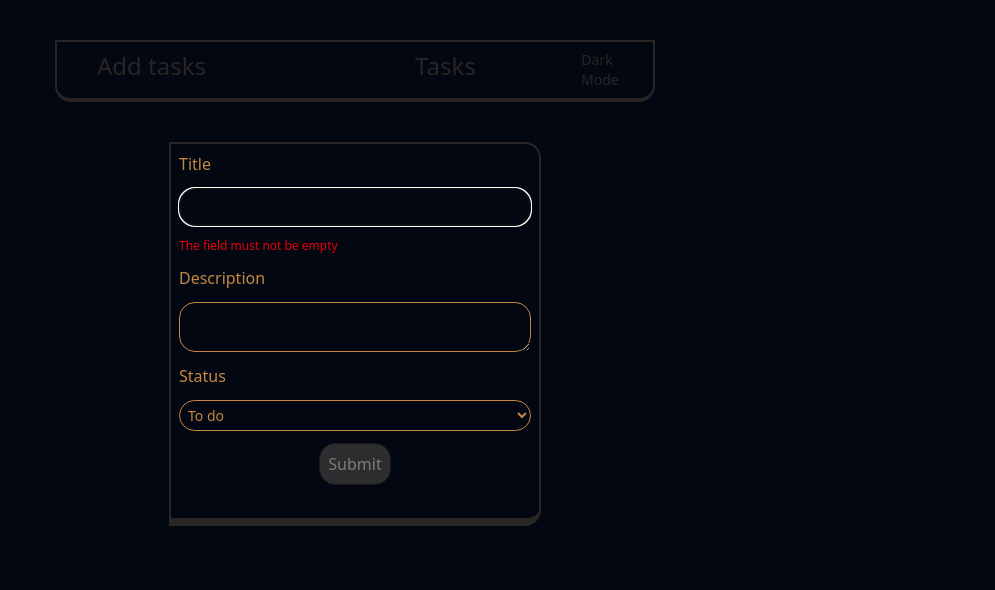
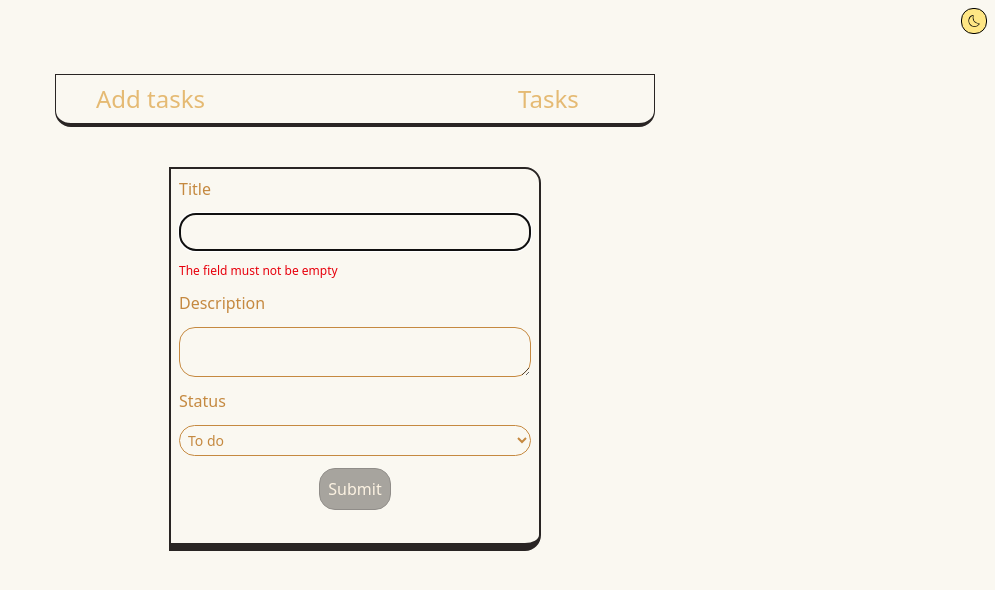
Before and after one commit to Orsouene/ex-react-task-manager, a React (Vite) app: page /addtasks in a window 1280 px wide. Shown: the top 590 px of the page, without its empty margins (285-1280 px from the left). Built offline with nearby package versions, Linux system fonts and the light colour scheme; no server answers.

Commit message:
Aggiornamenti dark mode

```diff
--- a/src/Components/Modal.jsx
+++ b/src/Components/Modal.jsx
@@ -1,19 +1,21 @@
 import React from 'react'
+import { useTheme } from '../Context/ThemeContext';
 import ReactDOM  from 'react-dom';
 function Modal({ content, title , show, onClose, onConfirm, confirmText = "Confirm" }) {
 
-
+const { isDarkMode, toggleDarkMode } = useTheme();
 
   return (
 <>
 {ReactDOM.createPortal(
   <div className='bg-stone-800 w-[100%] h-[100vh] fixed top-0 pt-100   flex justify-center items-center  opacity-95 flex-col'>
-    <section className='border border-stone-900 bg-[#FAF8F1] text-[#C58940] p-5 rounded-2xl '>
+    <section className={` ${isDarkMode ? ` border-2 border-[#E5BA73]   justify-between mt-10 rounded-b-2xl px-10 border-b-4 m-auto  py-2  text-[#E5BA73]
+                    font-bold hover:border-[#E5BA73] transition-colors duration-1200` : ` border - 2 border-stone-800   justify-between mt-10 rounded-b-2xl px-10 border-b-4 m-auto py-2 bg-amber-50 text-[#E5BA73] hover:border-[#E5BA73] transition-colors duration-1200 `} `}>
             <div className='flex justify-center '>{content}</div>
             <div className='flex justify-center '>{title}</div>
             <div className='  p-1 flex gap-1  justify-center'>
-        <button className='  w-fit m-auto  border  border-stone-800  p-2 rounded-2xl border-b-4 border-l-2 cursor-pointer hover:bg-[#E5BA73] hover:text-white hover:border-[#E5BA73] active:border-b-1 active:border-l-1 disabled:opacity-50 disabled:border-b-1 disabled:border-l-1 disabled:not-hover:bg-orange-50 disabled:not-hover:text-orange-300 disabled:cursor-not-allowed transition-colors duration-500' onClick={onConfirm}>{confirmText}</button>
-                <button className='  w-fit m-auto  border  border-stone-800  p-2 rounded-2xl border-b-4 border-l-2 cursor-pointer hover:bg-[#E5BA73] hover:text-white hover:border-[#E5BA73] active:border-b-1 active:border-l-1 disabled:opacity-50 disabled:border-b-1 disabled:border-l-1 disabled:not-hover:bg-orange-50 disabled:not-hover:text-orange-300 disabled:cursor-not-allowed transition-colors duration-500'  onClick={onClose}>Close</button>
+        <button className={`${isDarkMode?  `w-fit m-auto  border    p-2 rounded-2xl border-b-4 border-l-2 cursor-pointer hover:bg-amber-50 hover:text-[#E5BA73] border-[#E5BA73] active:border-b-1 active:border-l-1 disabled:opacity-50 disabled:border-b-1 disabled:border-l-1 disabled:not-hover:bg-orange-50 disabled:not-hover:text-orange-300 disabled:cursor-not-allowed transition-colors duration-500 `: `  w-fit m-auto  border  border-stone-800  p-2 rounded-2xl border-b-4 border-l-2 cursor-pointer hover:bg-amber-50 hover:text-[#E5BA73] hover:border-[#E5BA73] active:border-b-1 active:border-l-1 disabled:opacity-50 disabled:border-b-1 disabled:border-l-1 disabled:not-hover:bg-orange-50 disabled:not-hover:text-orange-300 disabled:cursor-not-allowed transition-colors duration-500`}`}  onClick={onConfirm}>{confirmText}</button>
+        <button className={`${isDarkMode ? ` w-fit m-auto  border    p-2 rounded-2xl border-b-4 border-l-2 cursor-pointer hover:bg-amber-50 hover:text-[#E5BA73] border-[#E5BA73] active:border-b-1 active:border-l-1 disabled:opacity-50 disabled:border-b-1 disabled:border-l-1 disabled:not-hover:bg-orange-50 disabled:not-hover:text-orange-300 disabled:cursor-not-allowed transition-colors duration-500` : ` w-fit m-auto  border  border-stone-800  p-2 rounded-2xl border-b-4 border-l-2 cursor-pointer hover:bg-amber-50 hover:text-[#E5BA73] hover:border-[#E5BA73] active:border-b-1 active:border-l-1 disabled:opacity-50 disabled:border-b-1 disabled:border-l-1 disabled:not-hover:bg-orange-50 disabled:not-hover:text-orange-300 disabled:cursor-not-allowed transition-colors duration-500`}`}  onClick={onClose}>Close</button>
             </div>
                 </section>
 
--- a/src/Components/Navigation.jsx
+++ b/src/Components/Navigation.jsx
@@ -1,5 +1,6 @@
 import React from 'react'
-import { FaDove } from 'react-icons/fa'
+import { CiDark } from "react-icons/ci";
+import { CiLight } from "react-icons/ci";
 import { NavLink } from 'react-router-dom'
 import { useTheme } from '../Context/ThemeContext';
 function Navigation() {
@@ -7,16 +8,23 @@ function Navigation() {
     return (
         <>
         <section className='mx-2'>
-               <div className='border-2 border-stone-800 max-w-[600px]  justify-between mt-10 rounded-b-2xl px-10 border-b-4 m-auto flex gap-3 py-2 hover:bg-amber-50 text-stone-800 hover:border-[#E5BA73] transition-colors duration-1200 '>
+             <div className='flex justify-end mt-2'>
+                <button onClick={toggleDarkMode} className='border p-1 rounded-xl bg-amber-200 font-bold text-black cursor-pointer '  >
+                    {isDarkMode ? <CiLight /> : <CiDark />}
+                </button>
+             </div>
+
+                <div className={` ${isDarkMode ? ` border-2 border-[#E5BA73] max-w-[600px]  justify-between mt-10 rounded-b-2xl px-10 border-b-4 m-auto flex gap-3 py-2 hover:bg-amber-50 text-[#E5BA73]
+                    font-bold hover:border-[#E5BA73] transition-colors duration-1200` :` border - 2 border-stone-800 max-w-[600px]  justify-between mt-10 rounded-b-2xl px-10 border-b-4 m-auto flex gap-3 py-2 hover:bg-amber-50 text-[#E5BA73] hover:border-[#E5BA73] transition-colors duration-1200 `} `}>
             {/* Addtasks */}
-            <NavLink to="/addtasks" className="text-2xl  hover:text-[#E5BA73] hover:font-bold w-62 transition-all duration-150 ">Add tasks </NavLink>
+            <NavLink to="/addtasks" className="text-2xl
+             hover:text-[#C58940] hover:font-bold w-62 transition-all duration-150 ">Add tasks </NavLink>
             {/* Tasks */}
-            <NavLink to="/" className="text-2xl  hover:text-[#E5BA73]  hover:font-bold w-24  transition-all duration-150">Tasks </NavLink>
-                    <button onClick={toggleDarkMode} className='w-8  text-sm '>
-                        {isDarkMode ? "Light Mode" : "Dark Mode"}
-                    </button>
+                    <NavLink to="/" className="text-2xl  hover:text-[#C58940]  hover:font-bold w-24  transition-all duration-150">Tasks </NavLink>
+
 
         </div>
+
         </section>
 
         </>
--- a/src/Context/ThemeContext.jsx
+++ b/src/Context/ThemeContext.jsx
@@ -1,27 +1,32 @@
-// ThemeContext.jsx
 import { createContext, useContext, useState, useEffect } from "react";
-
+//creazione del il context
 const ThemeContext = createContext();
-
+// uso dell context
 export const useTheme = () => useContext(ThemeContext);
 
 export const ThemeProvider = ({ children }) => {
+  // Inizializza con il light mode (false)
   const [isDarkMode, setIsDarkMode] = useState(false);
 
   useEffect(() => {
+    // Controlla se c'è un tema salvato nel localStorage
     const savedTheme = localStorage.getItem("theme");
+
+    // Se nel localStorage c'è "dark", imposta il tema su dark
     if (savedTheme === "dark") {
       setIsDarkMode(true);
       document.body.classList.add("dark");
+    } else {
+      document.body.classList.remove("dark");
     }
   }, []);
 
   const toggleDarkMode = () => {
     setIsDarkMode((prev) => {
-      const newTheme = !prev ? "dark" : "light";
-      document.body.classList.toggle("dark", !prev);
-      localStorage.setItem("theme", newTheme);
-      return !prev;
+      const newTheme = !prev ? "dark" : "light"; // Cambia tema
+      document.body.classList.toggle("dark", !prev); // Applica o rimuovi la classe dark
+      localStorage.setItem("theme", newTheme); // Salva il tema nel localStorage
+      return !prev; // Cambia lo stato
     });
   };
 
--- a/src/pages/TaskDetail.jsx
+++ b/src/pages/TaskDetail.jsx
@@ -5,8 +5,10 @@ import {  useNavigate, useParams } from 'react-router-dom'
 import { GlobalContext } from "../Context/GlobalContext"
 import Modal from '../Components/Modal'
 import EditTaskModal from '../Components/EditTaskModal'
+import { useTheme } from '../Context/ThemeContext';
 
 function TaskDetail() {
+   const { isDarkMode, toggleDarkMode } = useTheme();
   //* Usare le fn e le tasks dichiarate nel costum hook
    const { tasks, removeTask, updateTask } = useContext(GlobalContext)
   //*  Navigazione verso la pagina dei tasks
@@ -55,20 +57,28 @@ const handleShow = ()=>{
    return (
 
         selectedTask ?
-       <div className='w-fit  m-auto mt-10  p-5 border rounded-2xl border-r-6 border-b-6 hover:border-l-6 hover:border-t-6 bg-amber-50 border-[#131010]  flex gap-5 flex-col hover:border-[#E5BA73]  transition-all duration-150   '>
+       <div className={`${isDarkMode ? `w-fit text-[#E5BA73]  m-auto mt-10  p-5 border rounded-2xl border-r-6 border-b-6   hover:border-l-6 hover:border-t-6  border-[#E5BA73]  flex gap-5 flex-col hover:border-[#E5BA73]  transition-colors duration-800` : `w-fit  m-auto mt-10  p-5 border rounded-2xl border-r-6 border-b-6 hover:border-l-6 hover:border-t-6 bg-amber-50 border-[#131010]  flex gap-5 flex-col hover:border-[#E5BA73]  transition-colors duration-800`}`}>
 
-         <p className='border-2 border-r-4 border-b-4   border-[#131010] w-80 p-2 hover:bg-orange-50 hover:font-bold hover:text-[C58940] transition-all duration-200 hover:border-[#E5BA73] '> Title : {selectedTask.title} </p>
-         <p className='border-2 border-r-4 border-b-4 border-[#131010]  p-2 w-80 transition-all duration-200 hover:bg-orange-50  hover:font-bold hover:text-[C58940] hover:border-[#E5BA73]'> <span >Description:</span>   {selectedTask.description} </p>
-         <p className='border-2 border-r-4 border-b-4 border-[#131010] p-2 w-80 transition-all duration-200 hover:bg-orange-50  hover:font-bold hover:text-[C58940] hover:border-[#E5BA73]'> Status: {selectedTask.status} </p>
-         <p className='border-2 border-r-4 border-b-4 border-[#131010]  p-2 w-80 transition-all duration-200 hover:bg-orange-50  hover:font-bold hover:text-[C58940] hover:border-[#E5BA73]'> CreatedAt :  { new Date(selectedTask.createdAt).toLocaleDateString()} </p>
+                          <p className='border-2 border-r-4 border-b-4   border-[#131010] w-80 p-2 hover:bg-amber-50 hover:font-bold hover:text-[#C58940] transition-all duration-200 hover:border-[#E5BA73] '> Title : {selectedTask.title}
+                          </p>
+
+                          <p className='border-2 border-r-4 border-b-4 border-[#131010]  p-2 w-80 transition-all duration-200 hover:bg-amber-50  hover:font-bold hover:text-[#C58940] hover:border-[#E5BA73]'> <span >Description:</span>   {selectedTask.description}
+                          </p>
+
+                          <p className='border-2 border-r-4 border-b-4 border-[#131010] p-2 w-80 transition-all duration-200 hover:bg-amber-50  hover:font-bold hover:text-[#C58940] hover:border-[#E5BA73]'> Status: {selectedTask.status}
+                          </p>
+
+                          <p className='border-2 border-r-4 border-b-4 border-[#131010]  p-2 w-80 transition-all duration-200 hover:bg-amber-50  hover:font-bold hover:text-[#C58940] hover:border-[#E5BA73]'> CreatedAt :  { new Date(selectedTask.createdAt).toLocaleDateString()}
+                            </p>
+
                           <div className='flex gap-2 mt-1 w-80 '>
-           <button onClick={handleShow} className='flex gap-1 items-center  w-fit m-auto  border  border-[#131010] p-1.5 rounded-2xl border-b-4 border-l-2 cursor-pointer hover:bg-amber-100 hover:border-red-700  hover:text-red-700 active:border-b-1 active:border-l-1 text-sm transition-colors duration-550' > <IoTrashBinOutline /> Delete Task
+                                    <button onClick={handleShow} className='flex gap-1 items-center  w-fit m-auto  border  border-[#131010] p-1.5 rounded-2xl border-b-4 border-l-2 cursor-pointer hover:bg-amber-50 hover:border-red-700  hover:text-red-700 active:border-b-1 active:border-l-1 text-sm transition-colors duration-550' > <IoTrashBinOutline /> Delete Task
                                       </button>
-           <button onClick={handleShowUpdate} className='flex gap-1 items-center  w-fit m-auto  border  border-[#131010] p-1.5 rounded-2xl border-b-4 border-l-2 cursor-pointer hover:bg-amber-100 hover:border-green-900  hover:text-green-900 active:border-b-1 active:border-l-1 text-sm transition-colors duration-550' ><TfiPencilAlt /> Modify Task
+                                    <button onClick={handleShowUpdate} className='flex gap-1 items-center  w-fit m-auto  border  border-[#131010] p-1.5 rounded-2xl border-b-4 border-l-2 cursor-pointer hover:bg-amber-50 hover:border-green-900  hover:text-green-900 active:border-b-1 active:border-l-1 text-sm transition-colors duration-550' ><TfiPencilAlt /> Modify Task
                                     </button>
                           </div>
 
-                  { show ? <Modal content={"Would you like to delete    the task : "}
+                                    { show ? <Modal content={"Would you like to delete the task : "}
                                                 title={`${selectedTask.title} ?`}
                                                 onClose={handleShow}
                                                 onConfirm={handleDeleteButton}
@@ -81,7 +91,8 @@ const handleShow = ()=>{
                                                 onClose={handleShowUpdate}
                                                 onSave={handleUpdate}
                                             />
-         </div> :
+          </div>
+           :
                 <p> No Task found,
                     <span>
                           You will be redirected to the tasks page in {redirect} sec...
```
Also changed, not shown: src/Components/EditTaskModal.jsx (+4 -4 lines), src/pages/TaskList.jsx (indentation only), tailwind.config.js (line endings or trailing spaces). Lines whose indentation alone changed are shown as unchanged.
